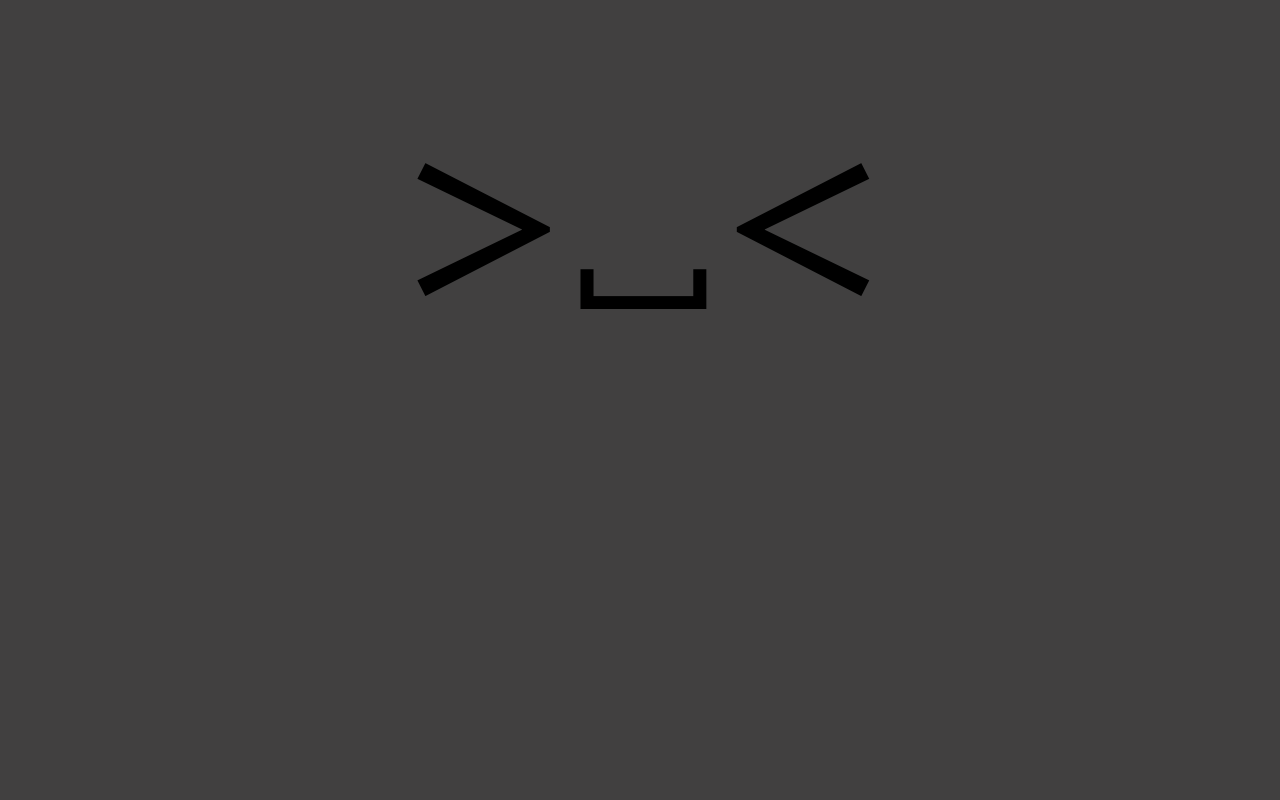
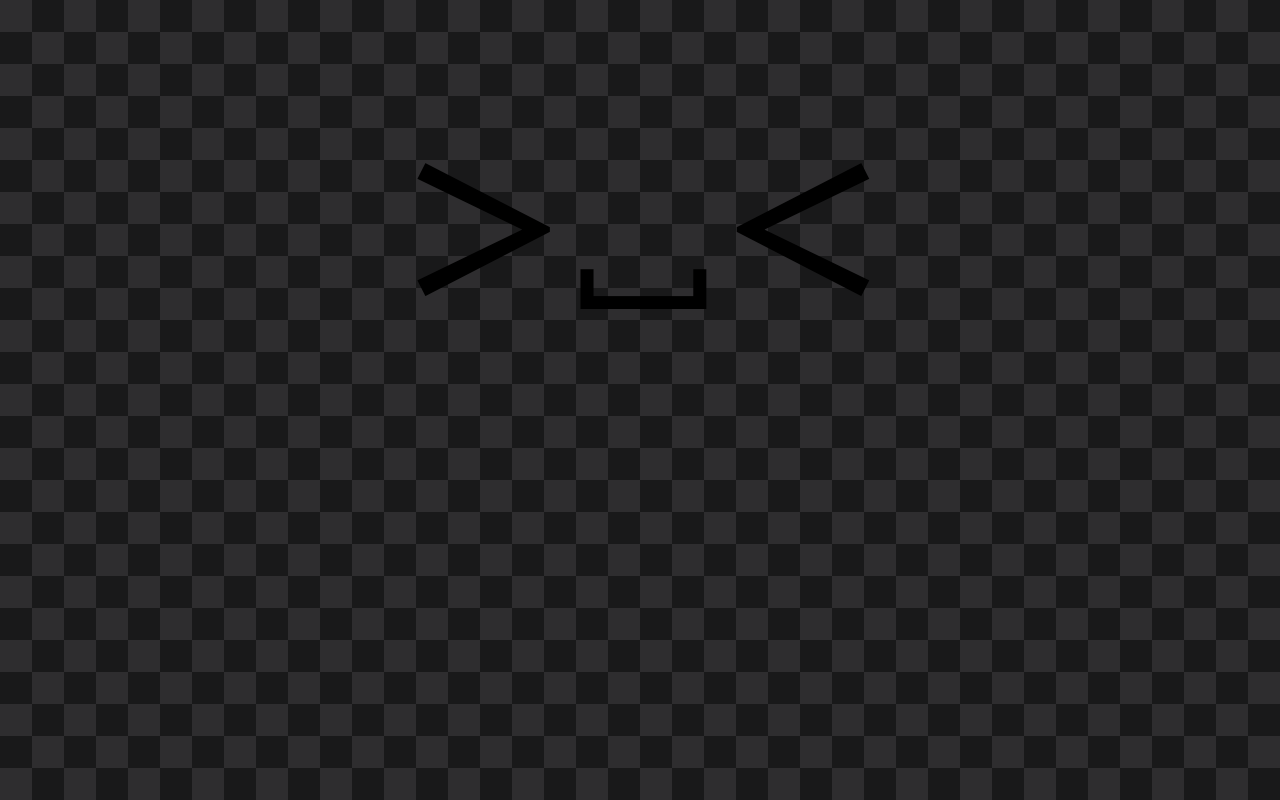
Before and after one commit to lossycrypt/lossycrypt.github.io, a plain HTML site: page index.html in a window 1280 px wide. Shown: the top 800 px of the page. Drawn offline with Linux system fonts and the light colour scheme.

Commit message:
labtiles background image

```diff
--- a/index.html
+++ b/index.html
@@ -5,9 +5,16 @@
     <title>ありもしない宇宙番号です。</title>
 
     <style type="text/css">
+      /* specific type styles */
       h1.riesige_ueberschrift{text-align:center; font-size:1000%}
        p.platzverschwendung_am_seitenende{padding-top:2000px}
        p.platzverschwendung_in_der_mitte{padding-top:1000px}
+      html {
+        background-image: url(./factorio-modportal/assets/lab-tiles-2x2.png);
+        background-repeat: repeat;
+        }
+
+      /* generic styles */
         .ueberschrift_mit_link{font-size:24px; text-align:center}
         .ein_zentriertes_element{text-align:center}
         .zentriert { display: block; margin-left: auto; margin-right: auto; text-align:center}
@@ -20,7 +27,8 @@
       </style>
 
     </head>
-  <body class="factorio_background_color">
+  <!-- <body class="factorio_background_color"> -->
+  <body>
 
     <!-- HEADER -->
     <h1 class='riesige_ueberschrift' >
```
Also changed, not shown: factorio-modportal/assets/lab-tiles-2x2.png (added).
